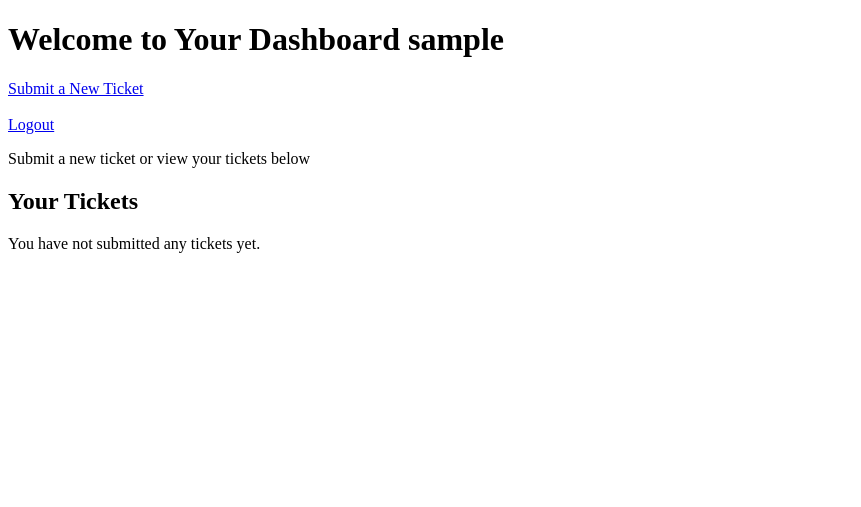
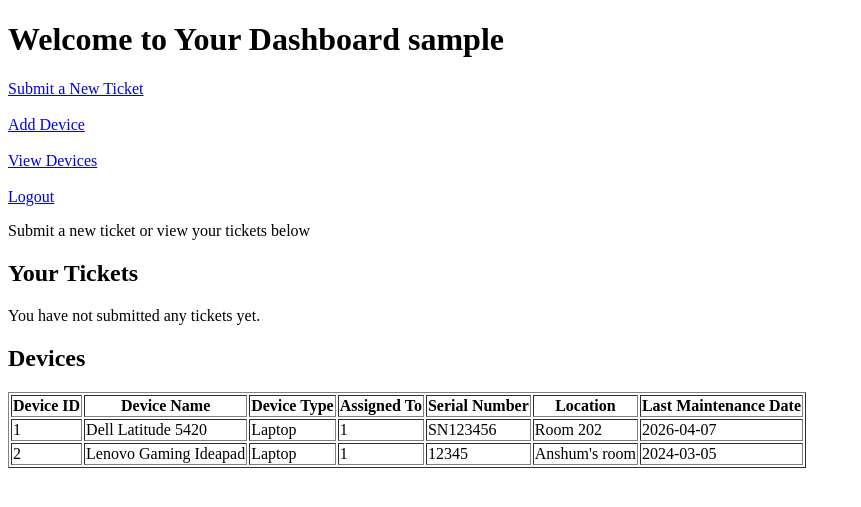
Before and after one commit to anshumkumar/IT_Ticket_manager_app_ak, a Flask app: page /user_dashboard in a window 1280 px wide. Shown: the top 507 px of the page, without its empty margins (0-861 px from the left). Run offline with Flask 3, Linux system fonts and the light colour scheme; the visitor is signed in with stand-in values (Sample User, id 1); data comes from the database, SQL or seed files in the repository; both versions use the stored data as it was after the commit.

Commit message:
(Version 1.4) Added functionality for device management. created a device class, created its functions, app routes in flask, made its html file, also added more stuff in database.

```diff
--- a/app.py
+++ b/app.py
@@ -2,6 +2,7 @@ from flask import Flask, render_template, request, redirect, url_for, session
 from models.tickets import Ticket
 from database.db import create_table
 from models.user import User
+from models.devices import Device
 
 app = Flask(__name__)
 app.secret_key = 'anshum_key'
@@ -61,14 +62,19 @@ def logout():
 # for logging out, it clears the session and takes user to login page.
 
 
-@app.route('/user_dashboard')
+@app.route("/user_dashboard")
 def user_dashboard():
     if 'user_id' not in session or session.get('role') != 'user':
         return redirect(url_for('login'))
 
-    user_id = session['user_id']
-    tickets = Ticket.get_user_tickets(user_id)
-    return render_template('user_dashboard.html', tickets=tickets)
+    tickets = Ticket.get_tickets_by_user(session["user_id"])
+    devices = Device.get_all_devices()
+
+    return render_template(
+        "user_dashboard.html",
+        tickets=tickets,
+        devices=devices
+    )
 # user dashboard, fetches tickets of the particular user.
 
 
@@ -78,7 +84,8 @@ def staff_dashboard():
         return redirect(url_for('login'))
 
     tickets = Ticket.get_all_tickets()
-    return render_template('staff_dashboard.html', tickets=tickets)
+    devices = Device.get_all_devices()
+    return render_template('staff_dashboard.html', tickets=tickets, devices=devices)
 
 # staff dashboard, fetches all of the tickets created by a;; users.
 
@@ -114,6 +121,53 @@ def complete_ticket(ticket_id):
     return redirect(url_for('staff_dashboard'))
 # when staff reviews the ticket, they can change its status as completed.
 
+# devices management route.
+
+@app.route('/devices')
+def view_devices():
+    if 'user_id' not in session:
+        return redirect(url_for('login'))
+
+    devices = Device.get_all_devices()
+    return render_template('devices.html', devices=devices)
+
+# adding a device.
+
+@app.route("/add_device", methods=["GET", "POST"])
+def add_device():
+    if 'user_id' not in session:
+        return redirect(url_for('login'))
+
+    if request.method == "POST":
+        device_name = request.form.get("device_name")
+        device_type = request.form.get("device_type")
+        assigned_to = request.form.get("assigned_to")
+        serial_number = request.form.get("serial_number")
+        location = request.form.get("location")
+        last_maintenance_date = request.form.get("last_maintenance_date")
+
+        device = Device(
+            None,
+            device_name,
+            device_type,
+            int(assigned_to),
+            serial_number,
+            location,
+            last_maintenance_date
+        )
+        device.add_device()
+
+        return redirect(url_for("view_devices"))
+
+    return render_template("add_device.html")
+
+@app.route("/delete_device/<int:device_id>", methods=["POST"])
+def delete_device(device_id):
+    if 'user_id' not in session:
+        return redirect(url_for('login'))
+
+    Device.delete_device(device_id)
+    return redirect(url_for("view_devices"))
 
 if __name__ == '__main__':
     app.run(debug=True)
--- a/database/db.py
+++ b/database/db.py
@@ -7,6 +7,7 @@ db_path = os.path.join(BASE_DIR, 'tickets.db')
 def get_db_connection():
     conn = sqlite3.connect(db_path)
     conn.row_factory = sqlite3.Row
+    conn.execute("PRAGMA foreign_keys = ON")
     return conn
 
 # I have defined a function to create sqlite tables.
@@ -33,5 +34,21 @@ def create_table():
                    category TEXT NOT NULL,
                    priority INTEGER NOT NULL
                    )''')
+
+    cursor.execute('''CREATE TABLE IF NOT EXISTS devices (
+                   device_id INTEGER PRIMARY KEY AUTOINCREMENT,
+                   assigned_to INTEGER NOT NULL,
+                   device_name TEXT NOT NULL,
+                   device_type TEXT NOT NULL,
+                   serial_number TEXT NOT NULL,
+                   location TEXT NOT NULL,
+                   last_maintenance_date TEXT NOT NULL,
+
+                   FOREIGN KEY (assigned_to) REFERENCES users(id)
+                   )''')
+
     conn.commit()
     conn.close()
+
+if __name__ == "__main__":
+    create_table()
--- /dev/null
+++ b/models/devices.py
@@ -0,0 +1,122 @@
+from database.db import get_db_connection
+
+
+#Here i am creating class and attributes for devices table in database.
+
+class Device:
+    def __init__(self, device_id, device_name, device_type, assigned_to, serial_number, location, last_maintenance_date):
+        self.device_id = device_id
+        self.device_name = device_name
+        self.device_type = device_type
+        self.assigned_to = assigned_to
+        self.serial_number = serial_number
+        self.location = location
+        self.last_maintenance_date = last_maintenance_date
+
+    def __repr__(self):
+        return (
+            f"Device(device_id={self.device_id}, "
+            f"device_name='{self.device_name}', "
+            f"device_type='{self.device_type}', "
+            f"assigned_to={self.assigned_to})"
+        )
+
+    # add a new device into the database
+    def add_device(self):
+        conn = get_db_connection()
+        cursor = conn.cursor()
+
+        cursor.execute('''
+            INSERT INTO devices (
+                device_name,
+                device_type,
+                assigned_to,
+                serial_number,
+                location,
+                last_maintenance_date
+            )
+            VALUES (?, ?, ?, ?, ?, ?)
+        ''', (
+            self.device_name,
+            self.device_type,
+            self.assigned_to,
+            self.serial_number,
+            self.location,
+            self.last_maintenance_date
+        ))
+
+        self.device_id = cursor.lastrowid
+        conn.commit()
+        conn.close()
+
+    @staticmethod
+    def get_all_devices():
+        conn = get_db_connection()
+        cursor = conn.cursor()
+
+        cursor.execute('SELECT * FROM devices')
+        rows = cursor.fetchall()
+        conn.close()
+
+        devices = []
+        for row in rows:
+            devices.append(Device(
+                row['device_id'],
+                row['device_name'],
+                row['device_type'],
+                row['assigned_to'],
+                row['serial_number'],
+                row['location'],
+                row['last_maintenance_date']
+            ))
+        return devices
+
+    @staticmethod
+    def get_device_by_id(device_id):
+        conn = get_db_connection()
+        cursor = conn.cursor()
+        cursor.execute('SELECT * FROM devices WHERE device_id = ?', (device_id,))
+        row = cursor.fetchone()
+        conn.close()
+        if row:
+            return Device(
+                row['device_id'],
+                row['device_name'],
+                row['device_type'],
+                row['assigned_to'],
+                row['serial_number'],
+                row['location'],
+                row['last_maintenance_date']
+            )
+        return None
+
+    def update_device(self):
+        conn = get_db_connection()
+        cursor = conn.cursor()
+
+        cursor.execute('''
+            UPDATE devices
+            SET device_name = ?, device_type = ?, assigned_to = ?, serial_number = ?, location = ?, last_maintenance_date = ?
+            WHERE device_id = ?
+        ''', (
+            self.device_name,
+            self.device_type,
+            self.assigned_to,
+            self.serial_number,
+            self.location,
+            self.last_maintenance_date,
+            self.device_id
+        ))
+
+        conn.commit()
+        conn.close()
+
+    # for removing device, this removes it from database.
+
+    @staticmethod
+    def delete_device(device_id):
+        conn = get_db_connection()
+        cursor = conn.cursor()
+        cursor.execute('DELETE FROM devices WHERE device_id = ?', (device_id,))
+        conn.commit()
+        conn.close()
--- a/models/tickets.py
+++ b/models/tickets.py
@@ -33,6 +33,18 @@ class Ticket:
             tickets.append(Ticket(row['id'], row['user_id'], row['title'], row['description'], row['status'], row['category'], row['priority']))
         return tickets
     # gets tickets for a particular user by using their user id.
+
+    @staticmethod
+    def get_tickets_by_user(user_id):
+        conn = get_db_connection()
+        cursor = conn.cursor()
+        cursor.execute('SELECT * FROM tickets WHERE user_id = ?', (user_id,))
+        rows = cursor.fetchall()
+        conn.close()
+        tickets = []
+        for row in rows:
+            tickets.append(Ticket(row['id'], row['user_id'], row['title'], row['description'], row['status'], row['category'], row['priority']))
+        return tickets
 
     @staticmethod
     def get_all_tickets():
--- a/templates/user_dashboard.html
+++ b/templates/user_dashboard.html
@@ -8,6 +8,12 @@
     <h1>Welcome to Your Dashboard {{ session.username }}</h1>
 
     <a href="{{ url_for('submit_ticket') }}">Submit a New Ticket</a>
+    <br><br>
+
+    <a href="{{ url_for('add_device') }}">Add Device</a>
+    <br><br>
+
+    <a href="{{ url_for('view_devices') }}">View Devices</a>
     <br><br>
 
     <a href="{{ url_for('logout') }}">Logout</a>
@@ -35,11 +41,40 @@
                 <td>{{ ticket.status }}</td>
             </tr>
             {% endfor %}
-
         </table>
     {% else %}
         <p>You have not submitted any tickets yet.</p>
     {% endif %}
 
+    <h2>Devices</h2>
+
+    {% if devices %}
+        <table border="1">
+            <tr>
+                <th>Device ID</th>
+                <th>Device Name</th>
+                <th>Device Type</th>
+                <th>Assigned To</th>
+                <th>Serial Number</th>
+                <th>Location</th>
+                <th>Last Maintenance Date</th>
+            </tr>
+
+            {% for device in devices %}
+            <tr>
+                <td>{{ device.device_id }}</td>
+                <td>{{ device.device_name }}</td>
+                <td>{{ device.device_type }}</td>
+                <td>{{ device.assigned_to }}</td>
+                <td>{{ device.serial_number }}</td>
+                <td>{{ device.location }}</td>
+                <td>{{ device.last_maintenance_date }}</td>
+            </tr>
+            {% endfor %}
+        </table>
+    {% else %}
+        <p>No devices registered.</p>
+    {% endif %}
+
 </body>
 </html>
```
Also changed, not shown: device_testing.py (added, +28 -0 lines), templates/add_device.html (added, +32 -0 lines), templates/devices.html (added, +27 -0 lines), database/tickets.db.
